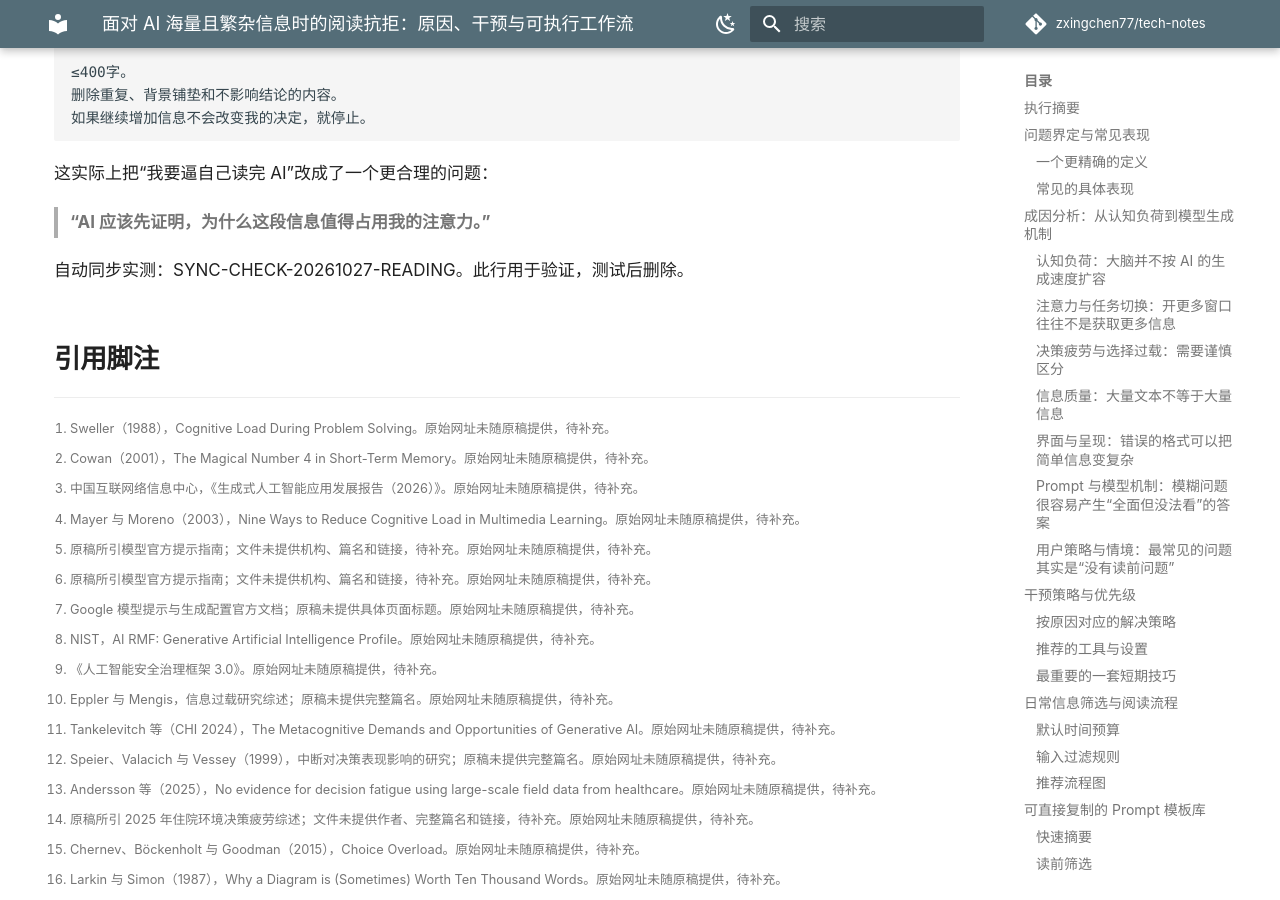
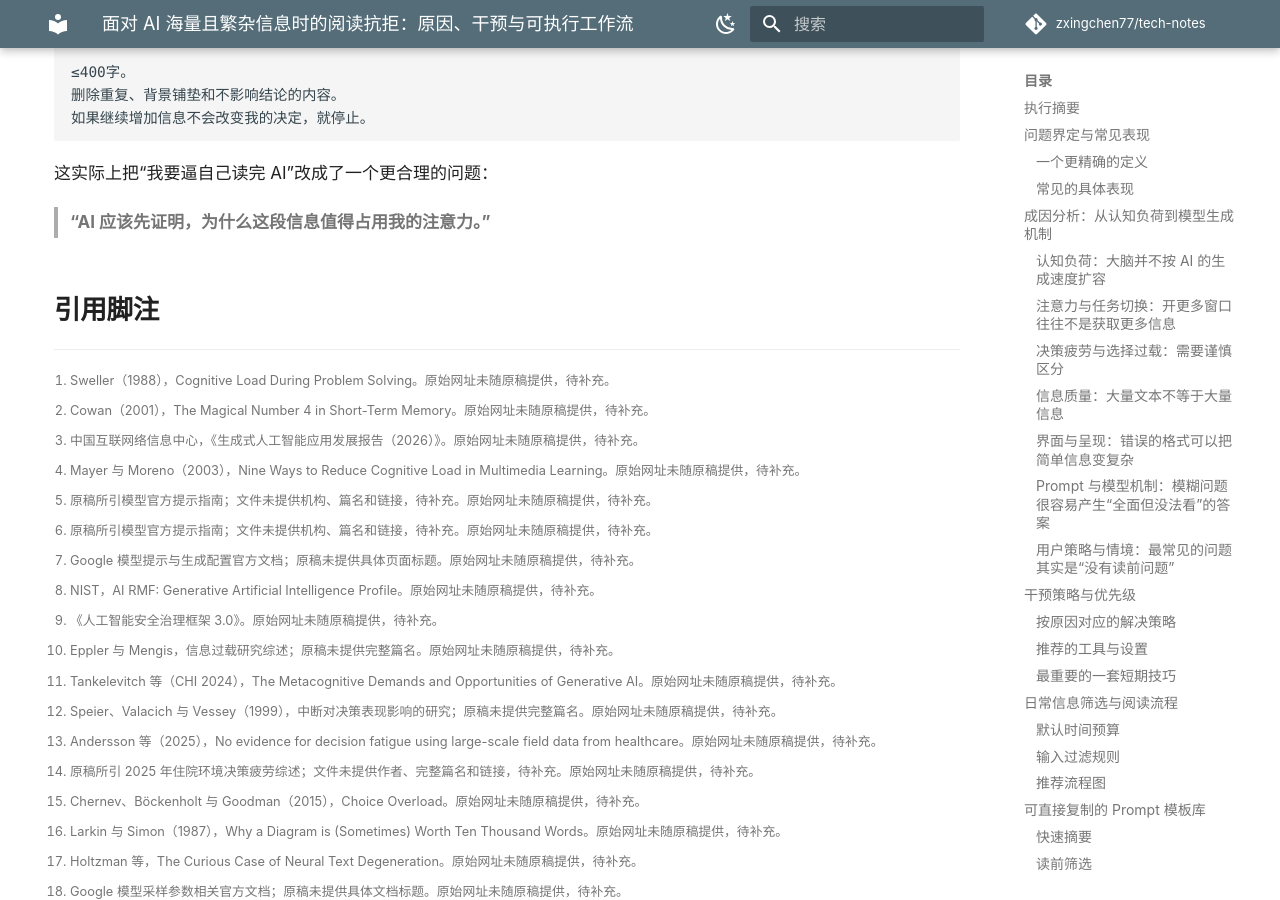
Before and after one commit to zxingchen77/tech-notes, an MkDocs documentation site: the page built from docs/blog/posts/learning/ai-information-overload.md, in a window 1280 px wide and 900 px high, scrolled down 30040 px. Built offline with MkDocs 1.6.1 and Material for MkDocs 9.7.7, drawn with Linux system fonts in a browser that asks for light colours; comment, search, counter and statistics services are not loaded.

Commit message:
auto-publish: 1 article change(s) [cd70fda63783]

```diff
--- a/docs/blog/posts/learning/ai-information-overload.md
+++ b/docs/blog/posts/learning/ai-information-overload.md
@@ -1011,9 +1011,6 @@
 
 > **“AI 应该先证明，为什么这段信息值得占用我的注意力。”**
 
-自动同步实测：SYNC-CHECK-20261027-READING。此行用于验证，测试后删除。
-
-
 ## 引用脚注
 
 [^source-sweller]: Sweller（1988），Cognitive Load During Problem Solving。原始网址未随原稿提供，待补充。
```
